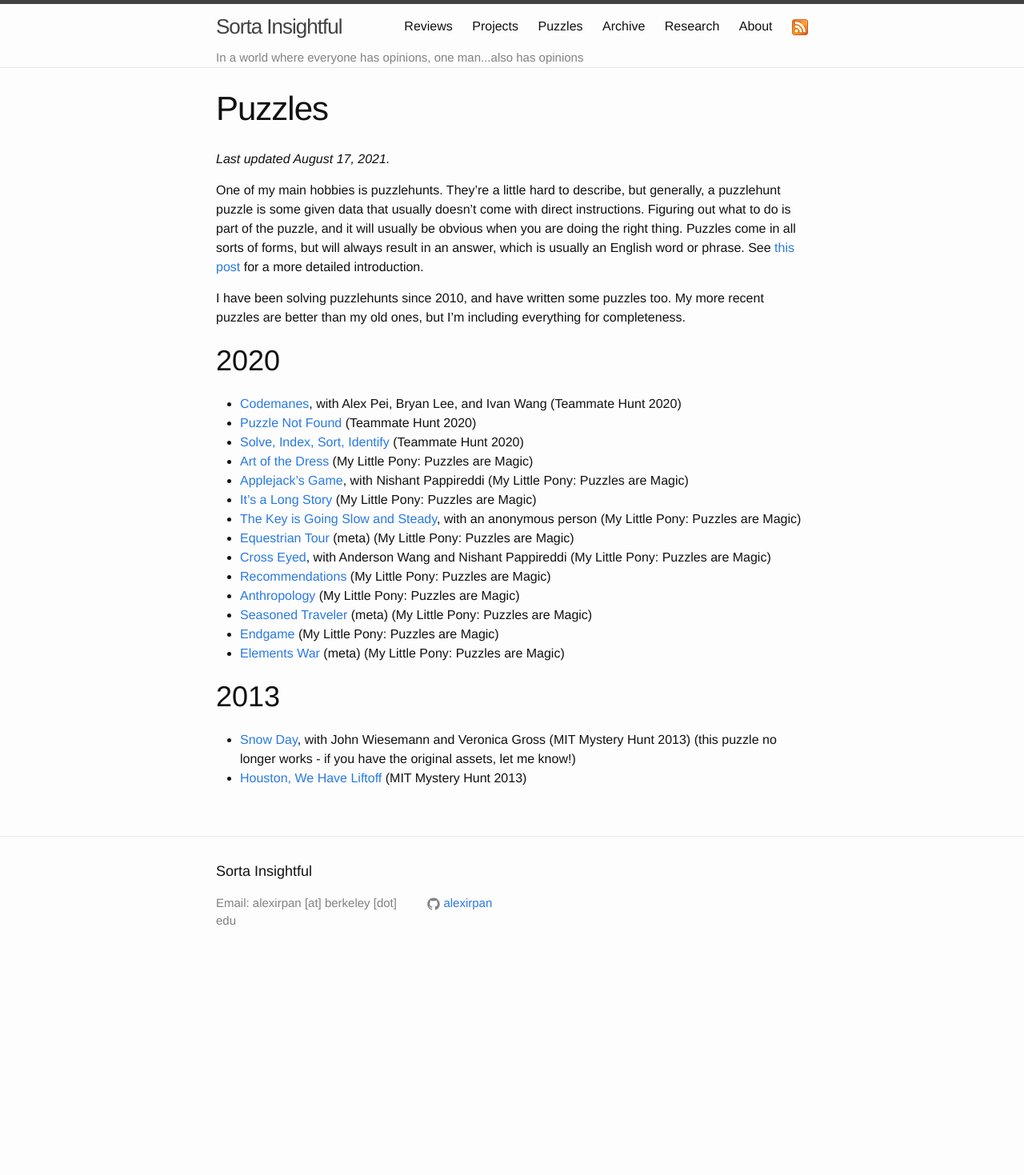
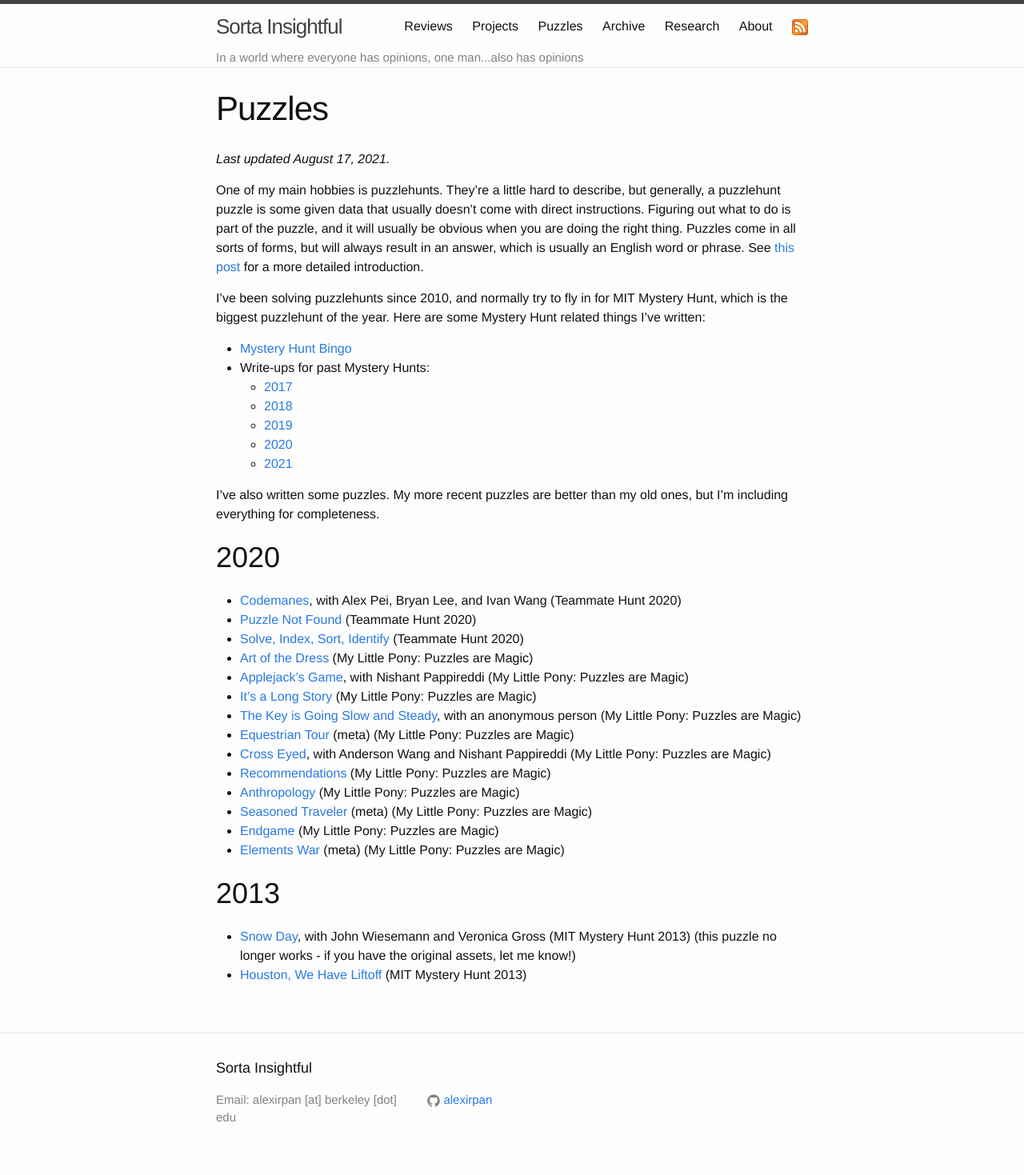
Before and after one commit to alexirpan/alexirpan.github.io, a Jekyll site: the page built from puzzles.markdown, in a window 1280 px wide. Shown: the whole page at 80% size. Built offline with Jekyll 4.4.1, drawn with Linux system fonts in a browser that asks for light colours; nearby versions of some CDN libraries; before the commit the page ends 1223 px from its top, so only the background shows below that.

Commit message:
Updating puzzles page to link to MH writeups

```diff
--- a/puzzles.markdown
+++ b/puzzles.markdown
@@ -14,7 +14,18 @@ Puzzles come in all sorts of forms, but will always result in an answer, which i
 usually an English word or phrase. See [this post](https://blog.vero.site/post/puzzlehunts)
 for a more detailed introduction.
 
-I have been solving puzzlehunts since 2010, and have written some puzzles too.
+I've been solving puzzlehunts since 2010, and normally try to fly in for MIT Mystery Hunt, which is the biggest puzzlehunt of the year.
+Here are some Mystery Hunt related things I've written:
+
+* [Mystery Hunt Bingo](https://www.alexirpan.com/mystery-hunt-bingo/)
+* Write-ups for past Mystery Hunts:
+    * [2017]({% post_url 2017-01-20-mh-2017 %})
+    * [2018]({% post_url 2018-01-18-mh-2018 %})
+    * [2019]({% post_url 2019-01-26-mh-2019 %})
+    * [2020]({% post_url 2020-01-22-mh-2020 %})
+    * [2021]({% post_url 2021-01-29-mh-2021 %})
+
+I've also written some puzzles.
 My more recent puzzles are better than my old ones, but I'm including everything for
 completeness.
 
```
